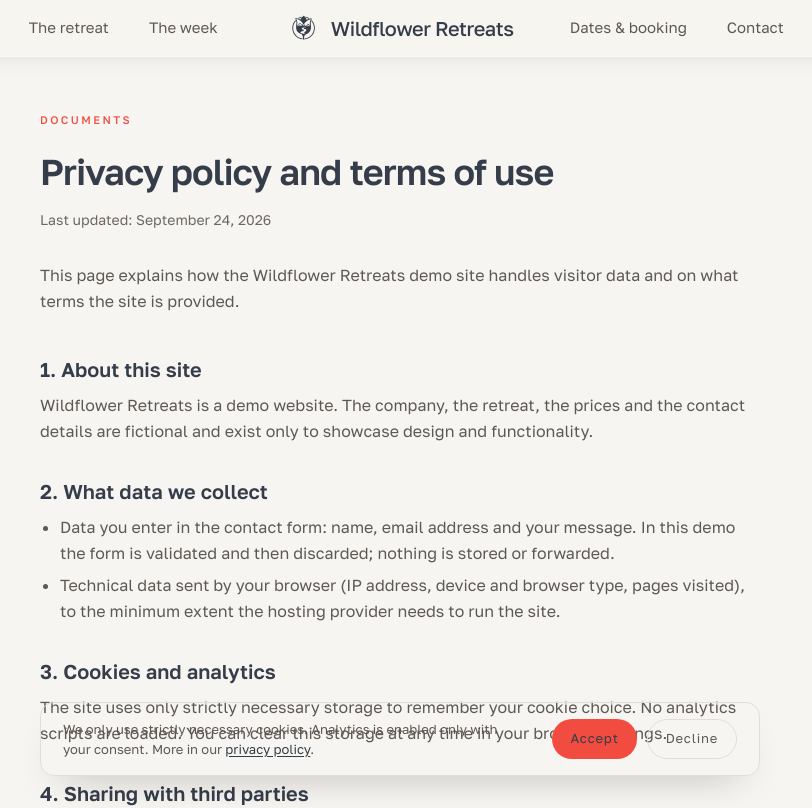
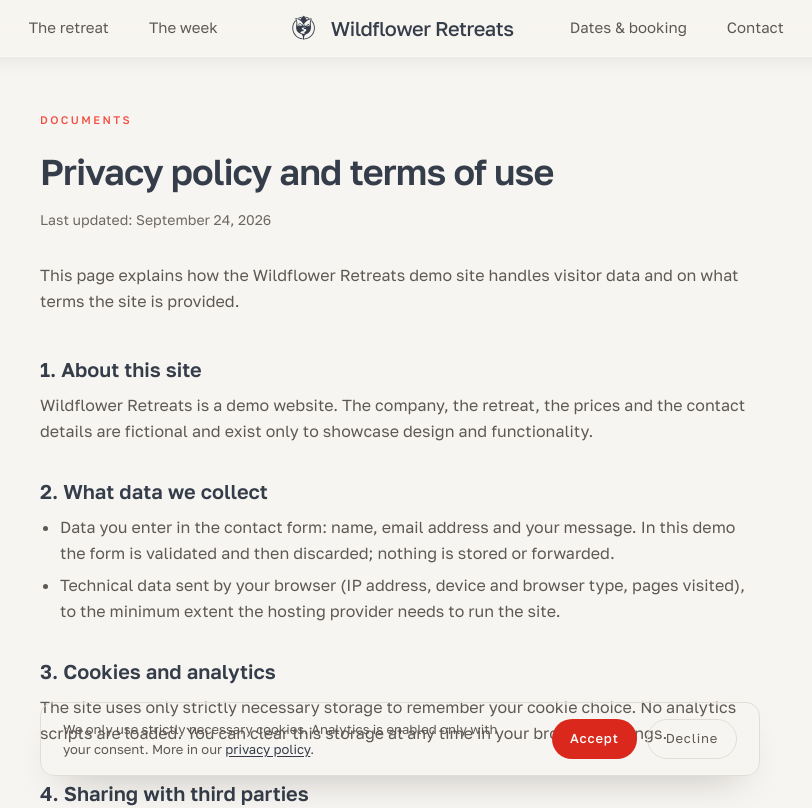
Before and after one commit to ant4x/puregeo-demo, a Next.js app: page /rules in a window 1280 px wide. Shown: the top 808 px of the page, without its empty margins (240-1052 px from the left). Built offline with nearby package versions, Linux system fonts and the light colour scheme.

Commit message:
fix(a11y): improve submit and cookie accept buttons contrast for WCAG AA compliance (#29)

```diff
--- a/documents/2026-10-27-performance-audit-action-log.md
+++ b/documents/2026-10-27-performance-audit-action-log.md
@@ -198,3 +198,10 @@
 ### 5.7. Политика индексации Demo (SEO 69 — проектная норма)
 - **Статус**: Метатег `robots: { index: false, follow: false }` зафиксирован в обязательном порядке.
 - **Обоснование**: Демо-сайт `puregeo-demo.vercel.app` категорически не должен индексироваться поисковыми системами во избежание дублирования контента и каннибализации поискового трафика основного боевого домена `puregeo.ru`. Оценка SEO 69 в Lighthouse вызвана осознанным аудитом `is-crawlable: false` и является проектным стандартом для демо-стенда.
+
+### 5.8. Устранение контрастности кнопок SEND и Accept (Accessibility 100)
+- **Симптом**: В аудите Accessibility PageSpeed выявил ошибку `Background and foreground colors do not have a sufficient contrast ratio` для кнопок:
+  1. `ContactForm-module__submit` (кнопка отправки формы)
+  2. `CookieConsent-module__accept` (кнопка принятия cookies)
+- **Причина**: Обе кнопки использовали `background: var(--color-accent)` (`#f24c40`) с белым текстом `#ffffff`. Коэффициент контрастности составлял 3.55:1, что ниже порога WCAG AA 4.5:1.
+- **Решение**: Фон обеих кнопок переведен на `var(--color-accent-hero, #DA291C)` с белым текстом `#ffffff` и `font-weight: 600`. Это обеспечивает коэффициент контрастности **5.05:1**, полностью удовлетворяя стандарту WCAG AA и поднимая показатель Accessibility до 100 баллов.
--- a/src/components/CookieConsent.module.css
+++ b/src/components/CookieConsent.module.css
@@ -53,8 +53,9 @@
 
 .accept {
   border: none;
-  background: var(--color-accent);
-  color: var(--color-card);
+  background: var(--color-accent-hero, #DA291C);
+  color: #ffffff;
+  font-weight: 500;
 }
 
 .accept:hover {
```
Also changed, not shown: src/components/ContactForm.module.css (+4 -3 lines).
